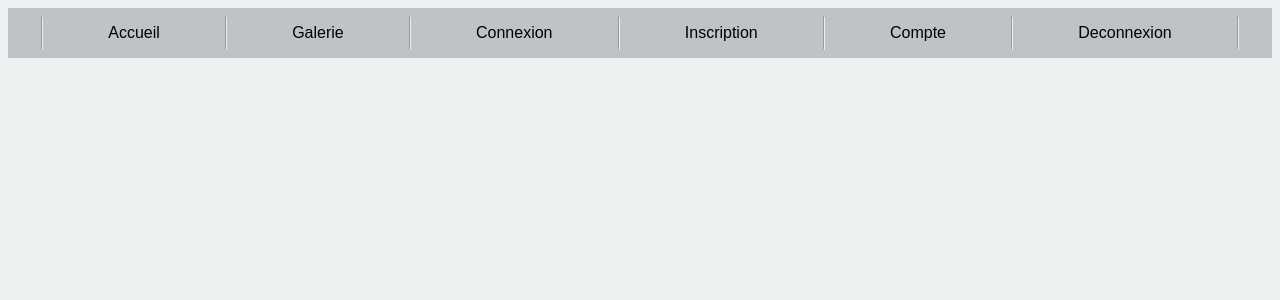
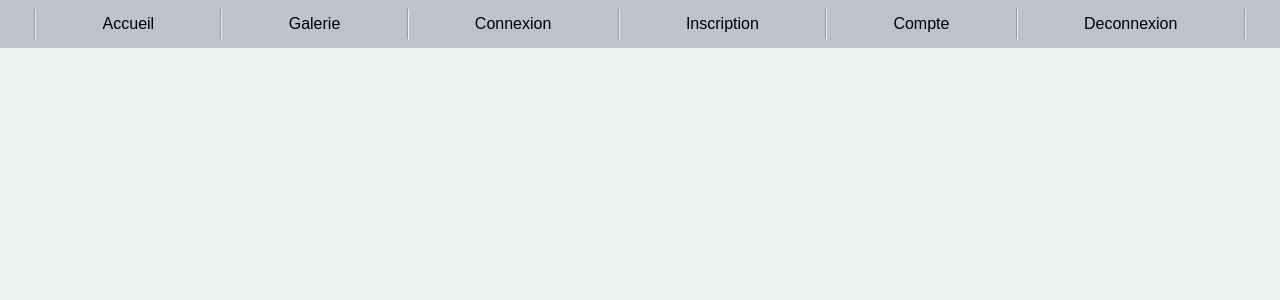
Before and after one commit to dpilarsk/camagru, a PHP site: page / in a window 1280 px wide. Shown: the top 300 px of the page. Run offline with PHP 8.4, Linux system fonts and the light colour scheme.

Commit message:
reset css

```diff
--- a/resources/css/style.css
+++ b/resources/css/style.css
@@ -1,7 +1,48 @@
-body
-{
+
+html, body, div, span, applet, object, iframe,
+h1, h2, h3, h4, h5, h6, p, blockquote, pre,
+a, abbr, acronym, address, big, cite, code,
+del, dfn, em, img, ins, kbd, q, s, samp,
+small, strike, strong, sub, sup, tt, var,
+b, u, i, center,
+dl, dt, dd, ol, ul, li,
+fieldset, form, label, legend,
+table, caption, tbody, tfoot, thead, tr, th, td,
+article, aside, canvas, details, embed,
+figure, figcaption, footer, header, hgroup,
+menu, nav, output, ruby, section, summary,
+time, mark, audio, video {
+	margin: 0;
+	padding: 0;
+	border: 0;
+	font-size: 100%;
+	font: inherit;
+	vertical-align: baseline;
+}
+/* HTML5 display-role reset for older browsers */
+article, aside, details, figcaption, figure,
+footer, header, hgroup, menu, nav, section {
+	display: block;
+}
+body {
+	line-height: 1;
 	background-color: #ecf0f1;
 	font-family: 'Work Sans', sans-serif;
+}
+ol, ul {
+	list-style: none;
+}
+blockquote, q {
+	quotes: none;
+}
+blockquote:before, blockquote:after,
+q:before, q:after {
+	content: '';
+	content: none;
+}
+table {
+	border-collapse: collapse;
+	border-spacing: 0;
 }
 
 header
@@ -60,6 +101,15 @@ header ul
 {
 	outline: none;
 	border-bottom: solid 5px #969696;
+}
+
+footer
+{
+	background-color: #95a5a6;
+	width: 100%;
+	position: fixed;
+	padding: 15px;
+	margin-left: 0px;
 }
 
 @media screen and (min-width: 900px)
--- /dev/null
+++ b/resources/partials/footer.php
@@ -0,0 +1,3 @@
+<footer>
+	dpilarsk &copy; - 2018
+</footer>
```
